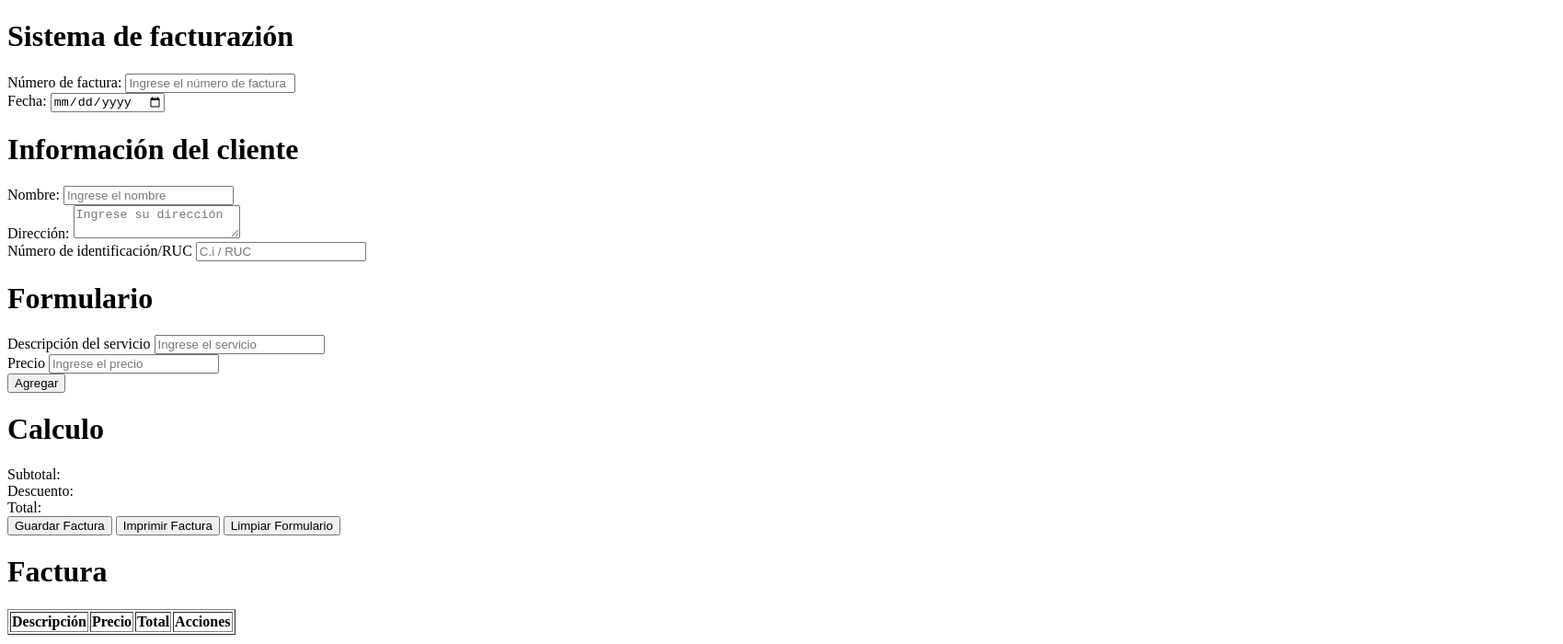
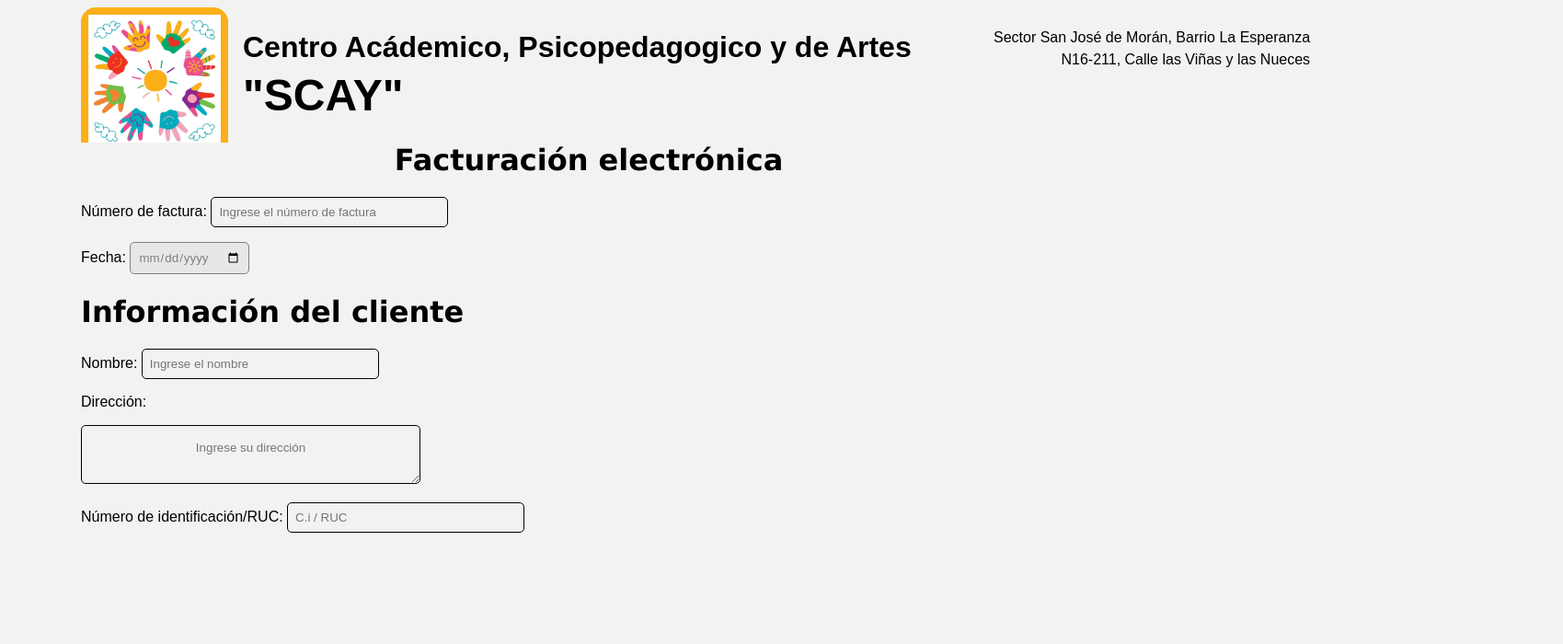
Before and after one commit to PastFlex1/SistemaFac, a plain HTML site: page index.html in a window 1280 px wide. Shown: the top 700 px of the page at 92% size, 1699 px wide, since content can reach past the window. Drawn offline with Linux system fonts and the light colour scheme.

Commit message:
Primera version del css

```diff
--- a/css/style.css
+++ b/css/style.css
@@ -0,0 +1,128 @@
+*{
+    font-family: sans-serif;
+    background-color: rgb(242, 242, 242);
+}
+
+
+.headers{
+    display: inline-block;
+}
+img{
+    width: 10rem;
+    border-radius: 1rem;
+    margin-left: 5rem;
+}
+
+.titulo{
+    position: relative;
+    bottom: 10rem;
+    left: 16rem;
+}
+
+.scay{
+    position: relative;
+    bottom: 13rem;
+    left: 16rem;
+    font-weight: 800;
+    font-size: 3rem;
+}
+
+.primera-dirección{
+    position: relative;
+    bottom: 22.2rem;
+    left: 67rem;
+}
+
+.segunda-dirección{
+    position: relative;
+    top: 1.5rem;
+    right: 17.2rem;
+}
+
+.facturacion{
+    position: relative;
+    text-align: center;
+    bottom: 18rem;
+    font-family: Verdana, Geneva, Tahoma, sans-serif;
+}
+
+.inicio{
+    position: relative;
+    bottom: 18rem;
+    left: 5rem;
+    margin-bottom: 1rem;
+}
+.nfactra{
+    border: solid;
+    border-width: 1px;
+    width: 15rem;
+    padding: .5rem;
+    border-radius: 5px;
+    color: rgb(0, 0, 0);
+    transition: box-shadow 0.4s;
+}
+
+.nfactra:hover{
+    box-shadow: 3px 3px 10px rgb(196, 195, 195);
+
+}
+
+.nFecha{
+    border: solid;
+    border-width: 1px;
+    width: 7rem;
+    padding: .5rem;
+    border-radius: 5px;
+    color: grey;
+    background-color: rgb(232, 230, 230);
+    transition: box-shadow 0.4s;
+}
+
+.nFecha:hover{
+    box-shadow: 3px 3px 10px rgb(196, 195, 195);
+}
+
+.info{
+    position: relative;
+    bottom: 18rem;
+    left: 5rem;
+    font-family: Verdana, Geneva, Tahoma, sans-serif;
+}
+
+.form{
+    position: relative;
+    bottom: 18rem;
+    left: 5rem;
+    margin-bottom: 1rem;
+}
+
+.nNombre, .nCi{
+    border: solid;
+    border-width: 1px;
+    width: 15rem;
+    padding: .5rem;
+    border-radius: 5px;
+    color: rgb(0, 0, 0);
+    transition: box-shadow 0.4s;
+}
+
+.nNombre:hover{
+    box-shadow: 3px 3px 10px rgb(196, 195, 195);
+}
+
+.nDireccion{
+    padding: 1rem 6rem;
+    text-align: center;
+    border: solid;
+    border-width: 1px;
+    border-radius: 5px;
+    transition: box-shadow 0.4s;
+}
+
+.nDireccion:hover{
+    box-shadow: 3px 3px 10px rgb(196, 195, 195);
+}
+
+.nCi:hover{
+    box-shadow: 3px 3px 10px rgb(196, 195, 195);
+}
--- a/index.html
+++ b/index.html
@@ -4,31 +4,41 @@
     <meta charset="UTF-8" />
     <meta name="viewport" content="width=device-width, initial-scale=1.0" />
     <title>Factura</title>
+    <link rel="stylesheet" href="css/style.css">
   </head>
   <body>
     <div>
       <div class="encabezado">
-        <h1>Sistema de facturazión</h1>
-        <div>
+        <div class="headers">
+            <img src="imagenes/centro.png" alt="">
+            <h1 class="titulo">Centro Acádemico, Psicopedagogico y de Artes </h1>
+        </div>
+        <h1 class="scay">"SCAY"</h1>
+        <div class="headers">
+            <p class="primera-dirección">Sector San José de Morán, Barrio La Esperanza
+            <span class="segunda-dirección">N16-211, Calle las Viñas y las Nueces</span></p>
+        </div>
+        <h1 class="facturacion">Facturación electrónica</h1>
+        <div class="inicio">
           <label>Número de factura:</label>
-          <input type="text" placeholder="Ingrese el número de factura" />
+          <input type="text" placeholder="Ingrese el número de factura" class="nfactra" />
         </div>
-        <div>
+        <div class="inicio">
           <label>Fecha:</label>
-          <input type="date" name="" id="" />
+          <input type="date" name="" id="" class="nFecha"/>
         </div>
-        <h1>Información del cliente</h1>
-        <div>
+        <h1 class="info">Información del cliente</h1>
+        <div class="form">
           <label>Nombre:</label>
-          <input type="text" placeholder="Ingrese el nombre" />
+          <input type="text" placeholder="Ingrese el nombre" class="nNombre"/>
         </div>
-        <div>
-          <label>Dirección:</label>
-          <textarea name="" id="" placeholder="Ingrese su dirección"></textarea>
+        <div class="form">
+          <p>Dirección:</p>
+          <textarea name="" id="" placeholder="Ingrese su dirección" class="nDireccion"></textarea>
         </div>
-        <div>
-          <label>Número de identificación/RUC</label>
-          <input type="text" placeholder="C.i / RUC" />
+        <div class="form">
+          <label>Número de identificación/RUC:</label>
+          <input type="text" placeholder="C.i / RUC" class="nCi"/>
         </div>
         <h1>Formulario</h1>
         <div>
```
Also changed, not shown: imagenes/centro.png (added).
